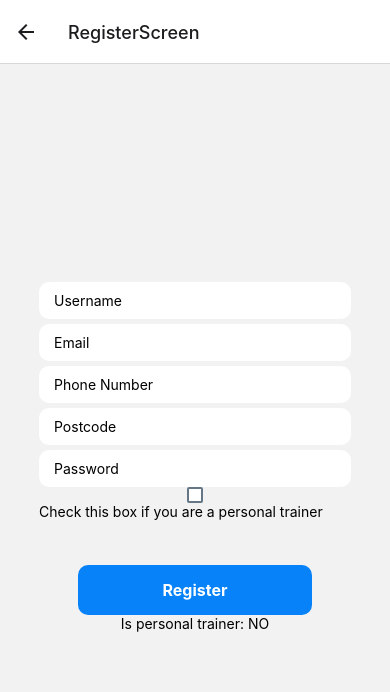
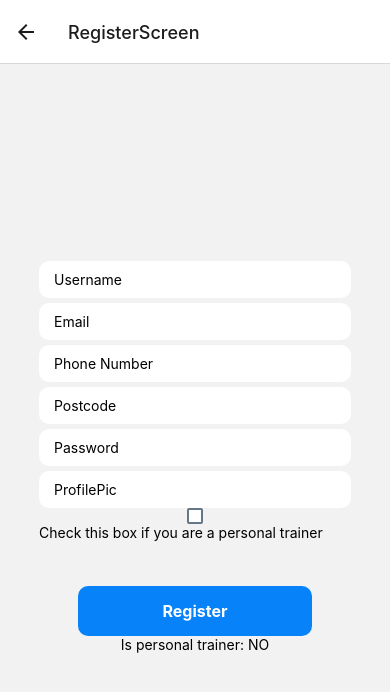
Before and after one commit to richardparle/pt-finder, a React Native app in the folder react-native-app/: screen /RegisterScreen in a window 390 px wide. Shown: the top 692 px of the page. Built offline with nearby package versions, Linux system fonts and the light colour scheme; no server answers.

Commit message:
exercise goals on cleint profile

```diff
--- a/react-native-app/package.json
+++ b/react-native-app/package.json
@@ -19,6 +19,7 @@
     "firebase": "^9.7.0",
     "react": "17.0.1",
     "react-bootstrap": "^2.3.1",
+    "react-bootstrap-icons": "^1.8.2",
     "react-dom": "17.0.1",
     "react-native": "0.64.3",
     "react-native-web": "0.17.1"
--- /dev/null
+++ b/react-native-app/src/components/ClientProfilePic.js
@@ -0,0 +1,27 @@
+import React, { Profiler, useContext, useEffect } from "react";
+import { View, Image, StyleSheet } from "react-native";
+import { UserContext } from "../UserContext";
+
+const styles = StyleSheet.create({
+  container: {
+    paddingTop: 50,
+  },
+  stretch: {
+    width: 200,
+    height: 200,
+    resizeMode: "stretch",
+  },
+});
+
+const ClientProfilePic = () => {
+  const { user } = useContext(UserContext);
+  console.log("USER", user.profilePicURL);
+  return (
+    <View style={styles.container}>
+      <h2>Profile Avatar</h2>
+      <Image style={styles.stretch} source={{ uri: user.profilePicURL }} />
+    </View>
+  );
+};
+
+export default ClientProfilePic;
--- /dev/null
+++ b/react-native-app/src/components/ExerciseGoals.js
@@ -0,0 +1,137 @@
+import { collection, getDocs, setDoc } from "firebase/firestore";
+import { db } from "../firebase";
+import { useEffect, useState, useContext } from "react";
+import { Bluetooth, CurrencyEuro } from "react-bootstrap-icons";
+import {
+  StyleSheet,
+  View,
+  KeyboardAvoidingView,
+  Text,
+  TextInput,
+  TouchableOpacity,
+  CheckBox,
+} from "react-native";
+
+import { UserContext } from "../UserContext";
+
+const ExerciseGoals = () => {
+  const [exerciseGoals, setExerciseGoals] = useState([]);
+  const [currentGoalentry, setCurrentGoalentry] = useState("");
+  const { user, setUser } = useContext(UserContext);
+
+  console.log("USER IN GOALS", user);
+  useEffect(() => {
+    return "Nothing yet";
+  }, []);
+
+  const saveGoalClick = () => {
+    if (currentGoalentry !== "") {
+      setExerciseGoals((currExerciseGoals) => {
+        return [...currExerciseGoals, currentGoalentry];
+      });
+      setCurrentGoalentry("");
+      // const colRef=collection(db,"userExerciseGoals")
+      // getDocs(colRef).then((snapshot))=>{
+      //   let docRef=""
+      //   snapshot.doc.forEach((doc)=>{
+      //       if(doc.data().email ===)
+      //   })
+      // })
+      // setDoc(colRef, {
+      //     email: user.email,
+      //     exerciseGoals: exerciseGoals,
+      //   })
+      //     .then(() => {
+      //       console.log("DONE");
+      //     })
+      //     .catch(() => {
+      //       console.log("ERROR GOALS");
+      //     });
+    }
+  };
+
+  console.log("GOALS", exerciseGoals);
+
+  return (
+    <>
+      <h2>Exercise Goals</h2>
+      <View>
+        {exerciseGoals.map((goal, ind) => {
+          return (
+            <Text style={styles.goalListItem} key={ind}>
+              {goal}
+            </Text>
+          );
+        })}
+      </View>
+      <View>
+        <TextInput
+          placeholder="Add New Exercise Goal"
+          onChangeText={(text) => {
+            return setCurrentGoalentry(text);
+          }}
+          value={currentGoalentry}
+          style={styles.input}
+        />
+      </View>
+      <View style={styles.buttonContainer}>
+        <TouchableOpacity onPress={saveGoalClick} style={styles.button}>
+          <Text style={styles.buttonOutlineText}>Save New Goal</Text>
+        </TouchableOpacity>
+      </View>
+    </>
+  );
+};
+
+const styles = StyleSheet.create({
+  container: { flex: 1, justifyContent: "center", alignItems: "center" },
+  inputContainer: { width: "80%" },
+  input: {
+    backgroundColor: "white",
+    paddingHorizontal: 15,
+    paddingVertical: 10,
+    borderRadius: 10,
+    marginTop: 5,
+  },
+  goalListItem: {
+    backgroundColor: "lightblue",
+    paddingHorizontal: 15,
+    paddingVertical: 10,
+    borderRadius: 10,
+    marginTop: 5,
+  },
+
+  buttonContainer: {
+    width: "60%",
+    justifyContent: "center",
+    alignItems: "center",
+    marginTop: 40,
+  },
+  button: {
+    backgroundColor: "#0782F9",
+    width: "100%",
+    padding: 15,
+    borderRadius: 10,
+    alignItems: "center",
+    marginTop: 5,
+  },
+  buttonOutline: {
+    backgroundColor: "white",
+    marginTop: 5,
+    borderColor: "#0782F9",
+    borderWidth: 2,
+  },
+  buttonText: { color: "white", fontWeight: "700", fontSize: 16 },
+  buttonOutlineText: { color: "white", fontWeight: "700", fontSize: 16 },
+  checkboxContainer: {
+    flexDirection: "row",
+    marginBottom: 20,
+  },
+  checkbox: {
+    alignSelf: "center",
+  },
+  label: {
+    margin: 8,
+  },
+});
+export default ExerciseGoals;
--- a/react-native-app/src/screens/ClientProfilePage.js
+++ b/react-native-app/src/screens/ClientProfilePage.js
@@ -1,8 +1,16 @@
 import React from "react";
 import PersonalInfo from "../components/PersonalInfo";
+import ClientProfilePic from "../components/ClientProfilePic";
+import ExerciseGoals from "../components/ExerciseGoals";
 
 const ClientProfilePage = () => {
-  return <PersonalInfo />;
+  return (
+    <>
+      <PersonalInfo />
+      <ExerciseGoals />
+      <ClientProfilePic />
+    </>
+  );
 };
 
 export default ClientProfilePage;
--- a/react-native-app/src/screens/RegisterScreen.js
+++ b/react-native-app/src/screens/RegisterScreen.js
@@ -7,7 +7,7 @@ import {
   TouchableOpacity,
   CheckBox,
 } from "react-native";
-import React, { useState } from "react";
+import React, { useEffect, useState } from "react";
 import { auth } from "../firebase";
 import { createUserWithEmailAndPassword } from "firebase/auth";
 import { db } from "../firebase";
@@ -19,19 +19,11 @@ const RegisterScreen = ({ navigation }) => {
   const [username, setUsername] = useState("");
   const [postcode, setPostcode] = useState("");
   const [phoneNumber, setPhoneNumber] = useState("");
+  const [profilePicURL, setProfilePicURL] = useState("");
+  const [exerciseGoals, setExerciseGoals] = useState([]);
   const [isPersonalTrainer, setisPersonalTrainer] = useState(false);
 
   const handleSignup = async () => {
-    // const signupValidation = () => {
-    //   let isValid = true;
-    //   if (!username.match("^.{8,}$")) {
-    //     isValid = false;
-    //     console.log("username", isValid);
-    //     alert("username not long enough - 8 chars at least needed");
-    //   }
-    // };
-    /////Need to stop further processing if validation fails
-
     try {
       const user = await createUserWithEmailAndPassword(auth, email, password);
       if (!isPersonalTrainer) {
@@ -40,7 +32,16 @@ const RegisterScreen = ({ navigation }) => {
           postcode,
           username,
           phoneNumber,
+          profilePicURL,
         });
+        const UserExerciseGoals = await addDoc(
+          collection(db, "userExerciseGoals"),
+          {
+            email,
+            exerciseGoals,
+          }
+        );
+
         console.log("USERDETAILS", UserDetails.id);
         alert("Registration complete");
         navigation.navigate("Dashboard");
@@ -50,6 +51,7 @@ const RegisterScreen = ({ navigation }) => {
           postcode,
           username,
           phoneNumber,
+          profilePicURL,
         });
         console.log("PTDETAILS", PTDetails.id);
         // add PT Dashboard
@@ -69,11 +71,6 @@ const RegisterScreen = ({ navigation }) => {
           value={username}
           onChangeText={(text) => setUsername(text)}
           style={styles.input}
-          pattern={[
-            "^.{8,}$", // min 8 chars
-            "(?=.*\\d)", // number required
-            "(?=.*[A-Z])", // uppercase letter
-          ]}
         />
         <TextInput
           placeholder="Email"
@@ -99,6 +96,12 @@ const RegisterScreen = ({ navigation }) => {
           onChangeText={(text) => setPassword(text)}
           style={styles.input}
           secureTextEntry={true}
+        />
+        <TextInput
+          placeholder="ProfilePic"
+          value={profilePicURL}
+          onChangeText={(text) => setProfilePicURL(text)}
+          style={styles.input}
         />
         <CheckBox
           value={isPersonalTrainer}
```
Also changed, not shown: 1 other file (tests, documents, lock files or other folders).
